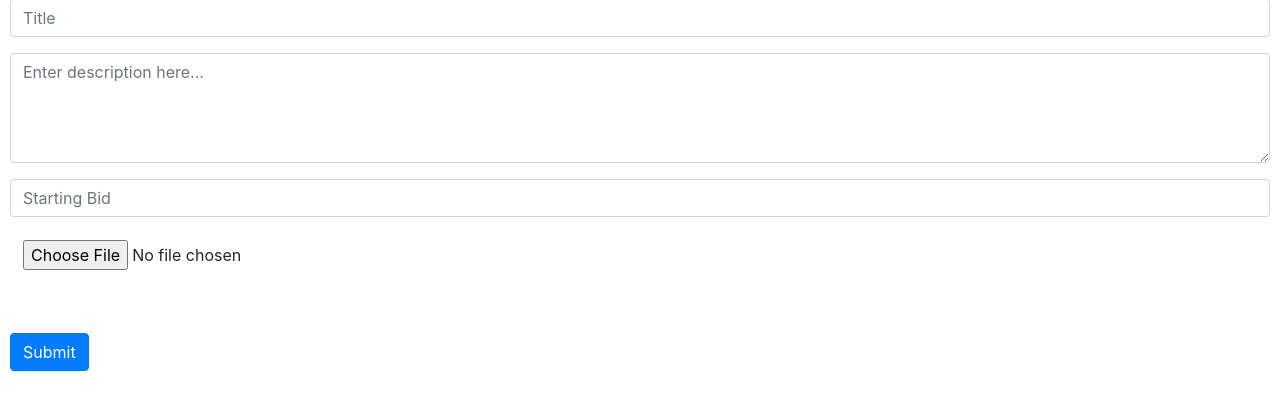
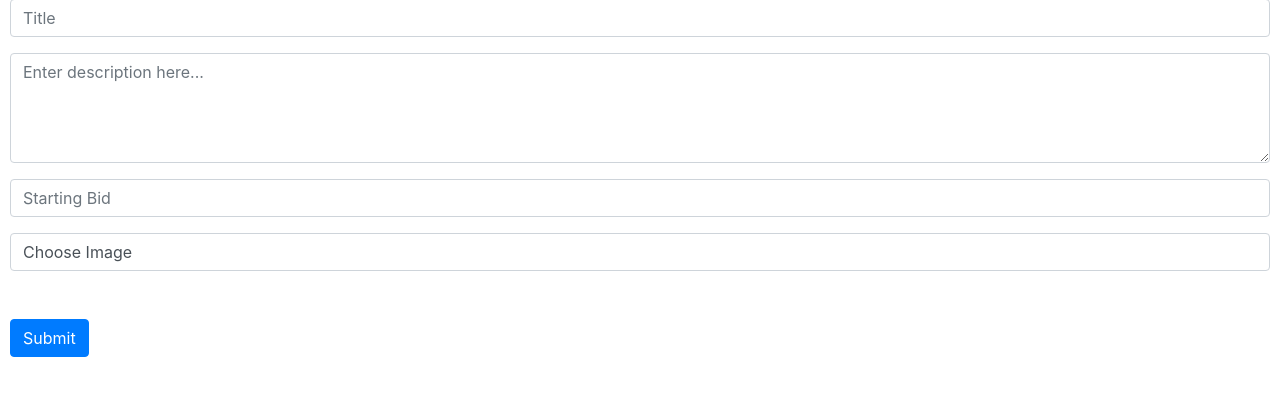
Before and after one commit to hamidbinameziane/commerce, a Django app: page /create in a window 1280 px wide. Shown: the part 210-620 px from the top of the page. Run offline with Django 3.2, Linux system fonts and the light colour scheme; some libraries are stand-ins or nearby versions.

Commit message:
modifying image upload

```diff
--- a/auctions/templates/auctions/create.html
+++ b/auctions/templates/auctions/create.html
@@ -3,10 +3,6 @@
 {% block body %}
 
     <h2>Create Listing</h2>
-
-    {% if message %}
-        <div>{{ message }}</div>
-    {% endif %}
 
     <form action="{% url 'create' %}" method="post" enctype="multipart/form-data">
         {% csrf_token %}
@@ -16,8 +12,12 @@
         </div>
         {% endfor %}
         <div class="form-group">
+            <label for="id_product_image" class="form-control">
+             Choose Image
+            </label>
              <img id="your_image" width="40%"/>
         </div>
+
         <input class="btn btn-primary" type="submit">
     </form>
     <script>
--- a/auctions/views.py
+++ b/auctions/views.py
@@ -35,7 +35,7 @@ class UploadImage(ModelForm):
                 'placeholder': "Title"
                 }),
             'product_image': forms.FileInput(attrs={
-                'class': "btn",
+                'style': "display: none;",
                 }),
 
         }
```
Also changed, not shown: auctions/static/auctions/styles.css (line endings or trailing spaces).
